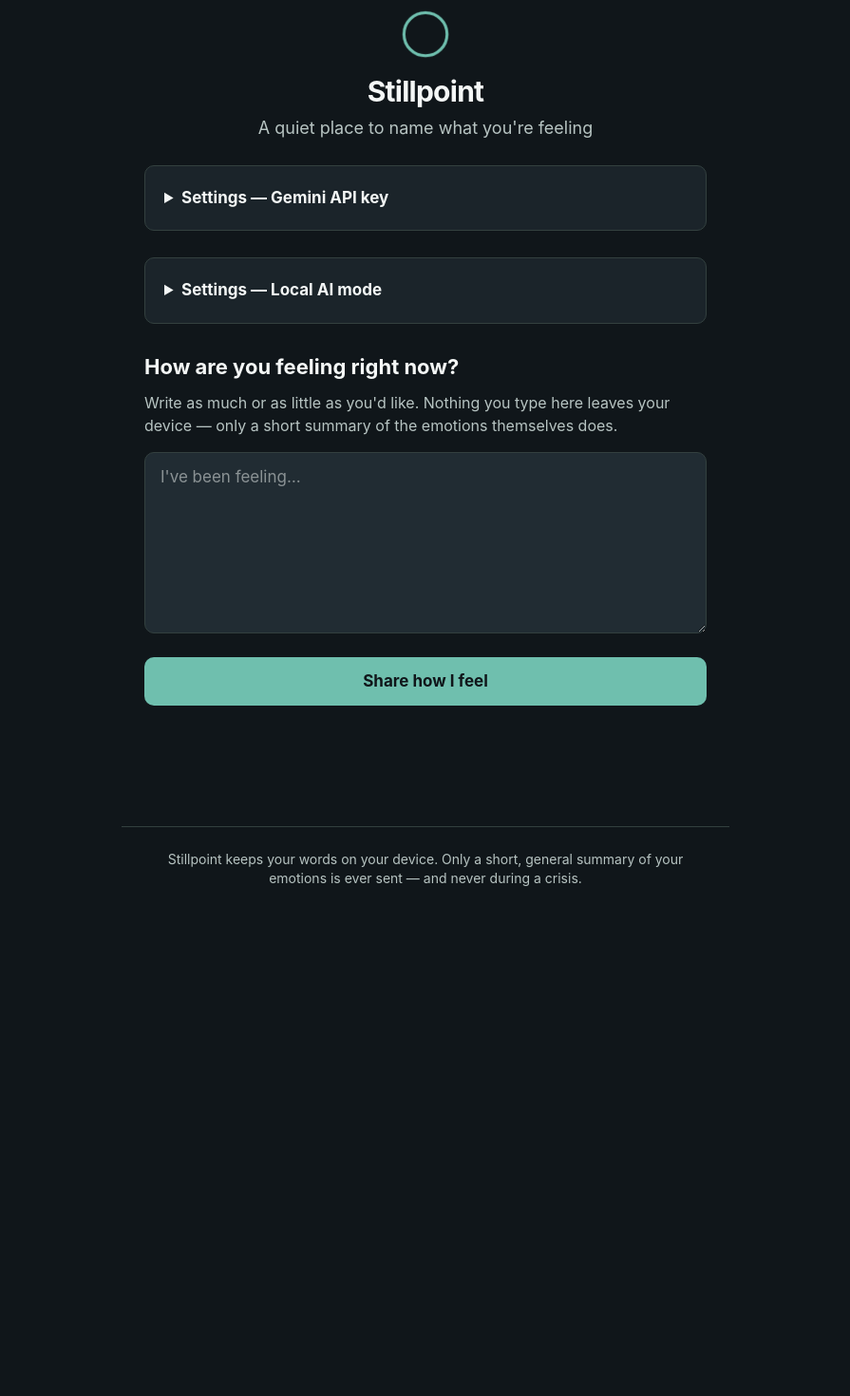
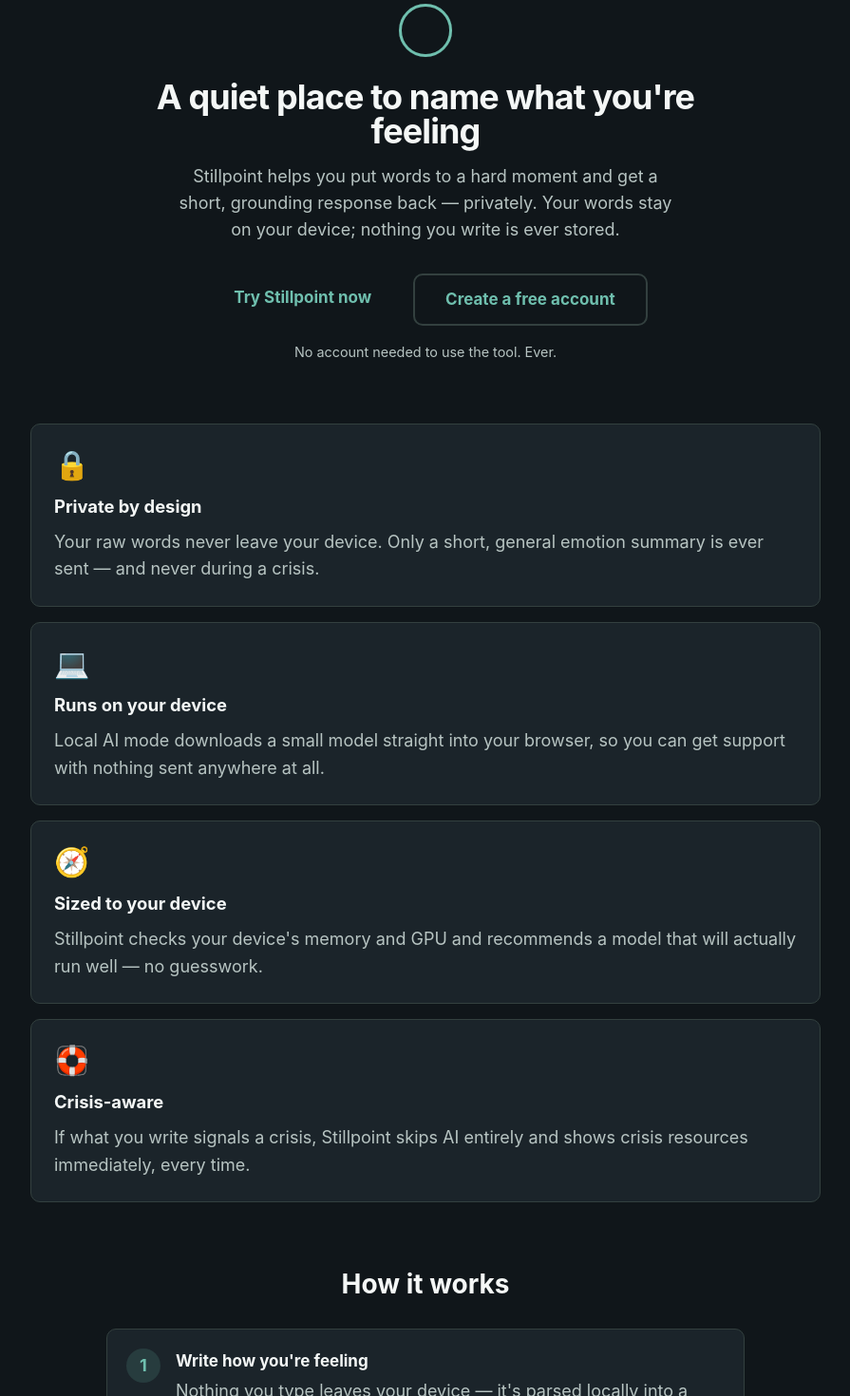
Before and after one commit to numberwonderman/Stillpoint-, a Next.js app: page / in a window 1280 px wide. Shown: the part 20-1490 px from the top of the page at 95% size, without its empty margins (192-1087 px from the left). Before the commit the page ends 1003 px from the top, so only its background shows below. Built offline with nearby package versions, Linux system fonts and the light colour scheme; a web font is replaced by a local one.

Commit message:
feat(ui): create product landing page

```diff
--- a/src/app/page.jsx
+++ b/src/app/page.jsx
@@ -1,34 +1,144 @@
-"use client";
+import Link from "next/link";
 
-import { useStillpoint } from "@/hooks/useStillpoint";
-import SiteFrame from "./components/SiteFrame";
-import SettingsPanels from "./components/SettingsPanels";
-import InputSection from "./components/InputSection";
-import ResponseSection from "./components/ResponseSection";
+export const metadata = {
+  title: "Stillpoint — a quiet place to name what you're feeling",
+  description:
+    "Stillpoint is a private, on-device tool for naming difficult emotions. Your words stay on your device.",
+};
 
-/**
- * Top-level page. Wires the orchestration hook to the four presentational
- * components. No rendering logic of its own — just passes state/actions
- * through.
- */
-export default function Page() {
-  const { state, actions } = useStillpoint();
+const FEATURES = [
+  {
+    icon: "🔒",
+    title: "Private by design",
+    body:
+      "Your raw words never leave your device. Only a short, general emotion summary is ever sent — and never during a crisis.",
+  },
+  {
+    icon: "💻",
+    title: "Runs on your device",
+    body:
+      "Local AI mode downloads a small model straight into your browser, so you can get support with nothing sent anywhere at all.",
+  },
+  {
+    icon: "🧭",
+    title: "Sized to your device",
+    body:
+      "Stillpoint checks your device's memory and GPU and recommends a model that will actually run well — no guesswork.",
+  },
+  {
+    icon: "🛟",
+    title: "Crisis-aware",
+    body:
+      "If what you write signals a crisis, Stillpoint skips AI entirely and shows crisis resources immediately, every time.",
+  },
+];
 
+export default function LandingPage() {
   return (
-    <SiteFrame>
-      <SettingsPanels
-        localAISupported={state.localAISupported}
-        onSaveKey={actions.setApiKey}
-        onClearKey={actions.clearApiKey}
-        onToggleLocalAI={actions.setLocalAIMode}
-      />
-      <InputSection onSubmit={actions.submit} />
-      <ResponseSection
-        status={state.status}
-        error={state.error}
-        crisis={state.crisis}
-        response={state.response}
-      />
-    </SiteFrame>
+    <main>
+      {/* -------- Hero -------- */}
+      <section className="mx-auto max-w-[720px] px-6 pb-16 pt-12 text-center sm:pt-6">
+        <div
+          aria-hidden="true"
+          className="animate-breathe mx-auto mb-6 h-14 w-14 rounded-full border-[3px] border-accent"
+        />
+        <h1 className="mb-4 text-5xl font-bold tracking-tight sm:text-[2.25rem]">
+          A quiet place to name what you&apos;re feeling
+        </h1>
+        <p className="mx-auto mb-8 max-w-[520px] text-lg text-text-muted">
+          Stillpoint helps you put words to a hard moment and get a short,
+          grounding response back — privately. Your words stay on your
+          device; nothing you write is ever stored.
+        </p>
+        <div className="flex flex-wrap justify-center gap-3">
+          <Link
+            href="/app"
+            className="min-h-12 rounded-[10px] px-8 py-3 text-[1.0625rem] font-bold text-bg transition-colors hover:text-text"
+          >
+            Try Stillpoint now
+          </Link>
+          <Link
+            href="/signup"
+            className="min-h-12 rounded-[10px] border-2 border-border bg-transparent px-8 py-3 text-[1.0625rem] font-bold text-text transition-colors hover:border-accent"
+          >
+            Create a free account
+          </Link>
+        </div>
+        <p className="mt-4 text-[0.9rem] text-text-muted">
+          No account needed to use the tool. Ever.
+        </p>
+      </section>
+
+      {/* -------- Features -------- */}
+      <section className="mx-auto max-w-[880px] px-6 pb-16">
+        <div className="grid grid-cols-2 gap-4 sm:grid-cols-1">
+          {FEATURES.map((f) => (
+            <div
+              key={f.title}
+              className="rounded-card border border-border bg-surface p-6 transition-colors hover:border-accent/50"
+            >
+              <span aria-hidden="true" className="mb-3 block text-3xl">
+                {f.icon}
+              </span>
+              <h2 className="mb-2 text-[1.15rem] font-bold">{f.title}</h2>
+              <p className="m-0 text-text-muted">{f.body}</p>
+            </div>
+          ))}
+        </div>
+      </section>
+
+      {/* -------- How it works -------- */}
+      <section className="mx-auto max-w-[720px] px-6 pb-16">
+        <h2 className="mb-6 text-center text-[1.75rem] font-bold">How it works</h2>
+        <ol className="m-0 grid gap-4 p-0" style={{ listStyle: "none" }}>
+          <Step n="1" title="Write how you're feeling">
+            Nothing you type leaves your device — it&apos;s parsed locally into a
+            short emotional summary.
+          </Step>
+          <Step n="2" title="Choose cloud or on-device">
+            Use your own free Gemini key, or switch to Local AI mode to run a
+            small model entirely in your browser.
+          </Step>
+          <Step n="3" title="Get a grounding response">
+            A short, warm response comes back in seconds — never clinical,
+            never generic.
+          </Step>
+        </ol>
+      </section>
+
+      {/* -------- Footer CTA -------- */}
+      <section className="mx-auto max-w-[640px] px-6 pb-20 text-center">
+        <Link
+          href="/app"
+          className="inline-block min-h-12 rounded-[10px] px-8 py-3 text-[1.0625rem] font-bold text-bg transition-colors hover:text-text text-white"
+        >
+          Open Stillpoint
+        </Link>
+      </section>
+
+      <footer className="mx-auto max-w-[640px] border-t border-border px-6 py-6 pb-12 text-center text-sm text-text-muted">
+        <p className="m-0">
+          Stillpoint keeps your words on your device. Only a short, general
+          summary of your emotions is ever sent — and never during a crisis.
+        </p>
+      </footer>
+    </main>
   );
 }
+
+function Step({ n, title, children }) {
+  return (
+    <li className="flex gap-4 rounded-card border border-border bg-surface p-5 text-left">
+      <span
+        aria-hidden="true"
+        className="flex h-9 w-9 shrink-0 items-center justify-center rounded-full bg-accent/15 font-bold text-accent"
+      >
+        {n}
+      </span>
+      <div>
+        <h3 className="mb-1 text-[1.0625rem] font-bold">{title}</h3>
+        <p className="m-0 text-text-muted">{children}</p>
+      </div>
+    </li>
+  );
+}
```
